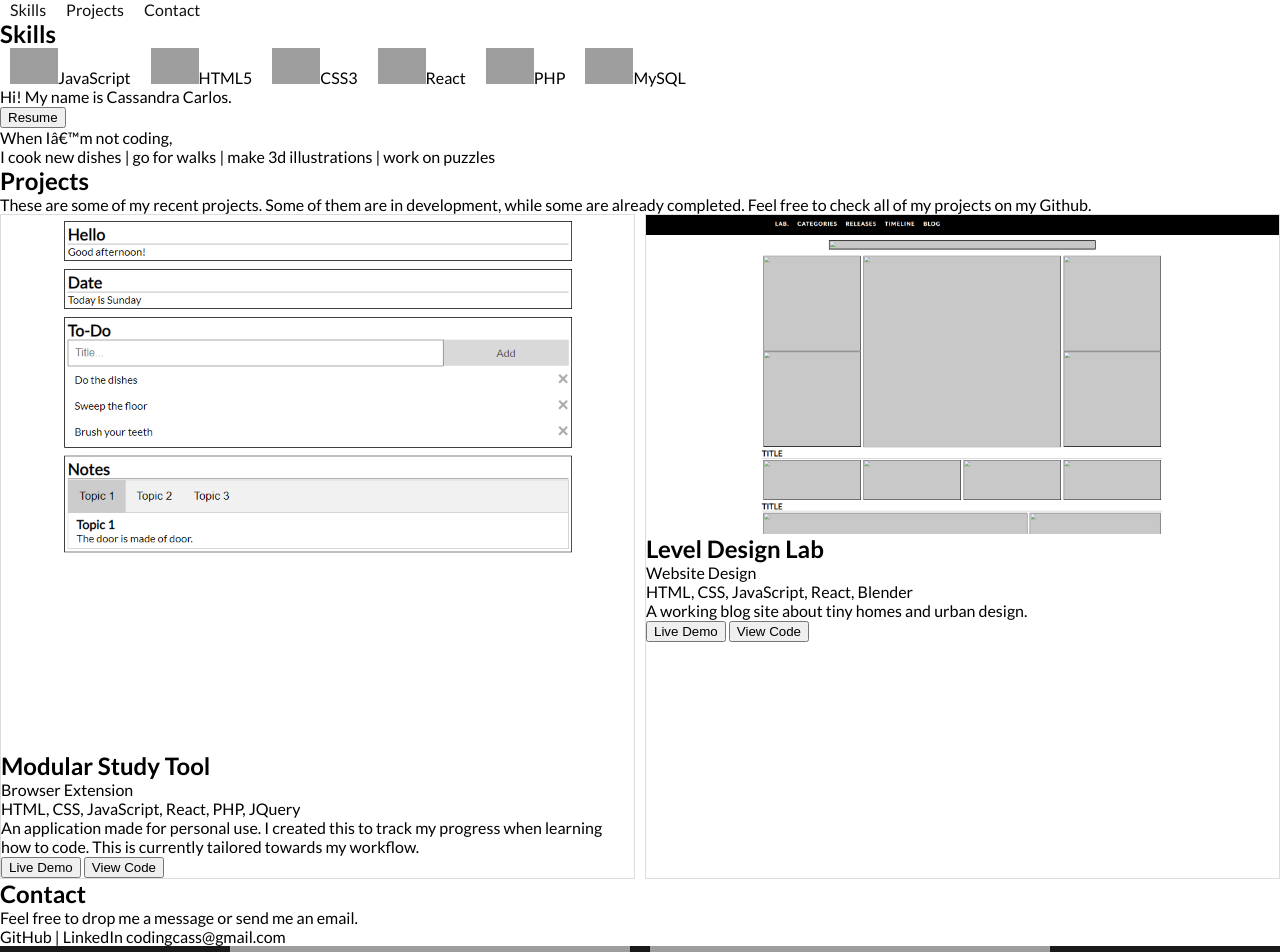
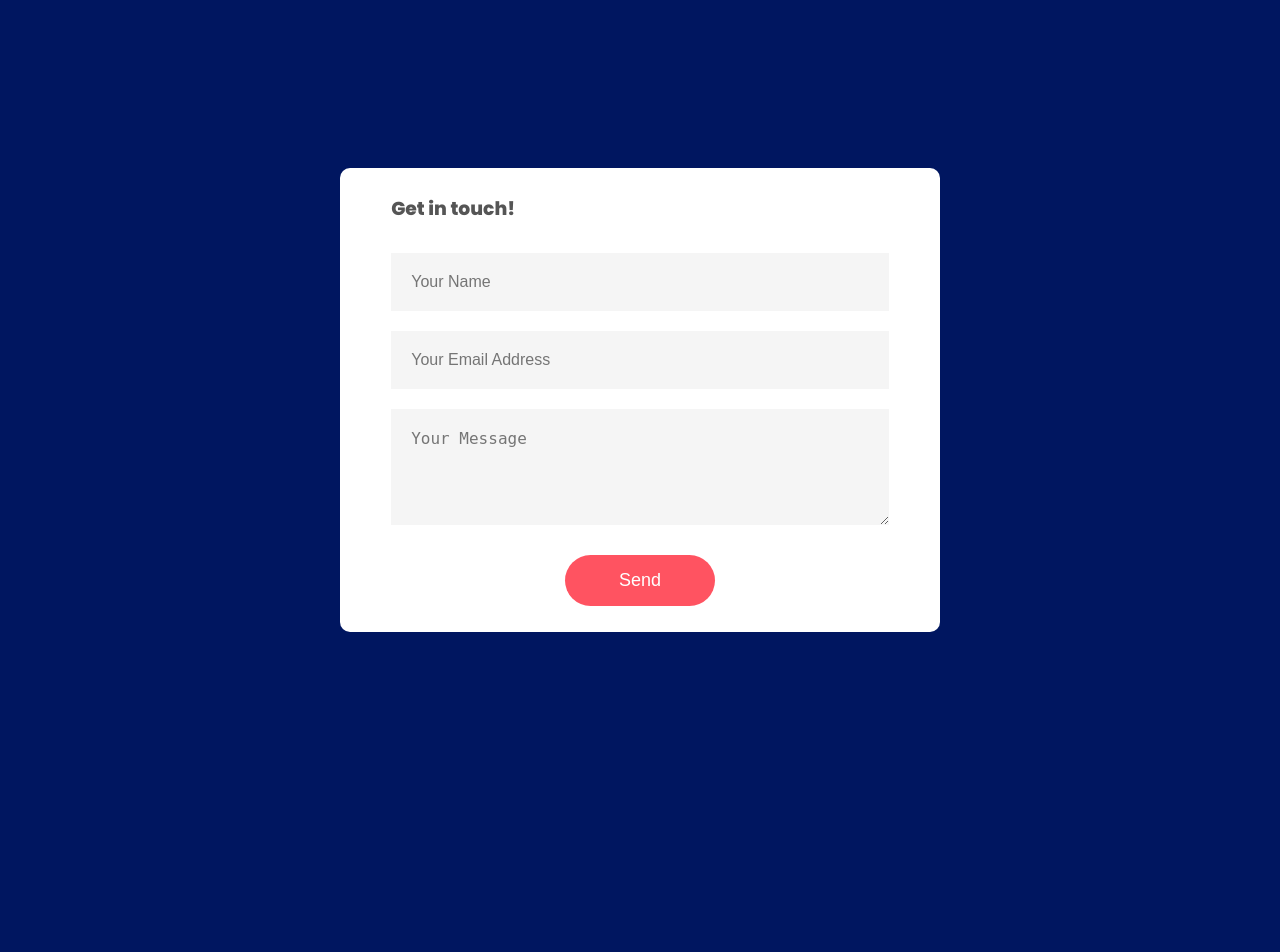
Before and after one commit to cassandracarlos/cassandracarlos.github.io, a PHP site: page / in a window 1280 px wide. Shown: the top 952 px of the page. After the commit the page ends 632 px from the top, so only its background shows below. Run offline with PHP 8.4, Linux system fonts and the light colour scheme; grey boxes are pictures that could not be loaded.

Commit message:
Contact form beta!
Through formsubmit

```diff
--- a/index.html
+++ b/index.html
@@ -6,81 +6,63 @@
     <meta name="viewport" content="width=device-width, initial-scale=1">
 </head>
 <body>
-
-    <section class="home" id="home">
+    <div class="container">
+        <form action="https://formsubmit.co/codingcass@gmail.com" method="POST">
+            <h3>Get in touch!</h3>
+            <input type="text" name="name" placeholder="Your Name" required>
+            <input type="email" name="email" placeholder="Your Email Address"required>
+            <textarea id="message" rows="4" placeholder="Your Message"></textarea>
+            <button type="submit">Send</button>
+        </form>
+    </div>
+<!--
+    <section class="skill" id="s01">
+        <p class="text-name">Cassandra Carlos</p>
+        <p class="text-head">Full Stack Developer</p>
         <ul>
-            <li><a href="#skills">Skills</a></li>
-            <li><a href="#projects">Projects</a></li>
-            <li><a href="#contact">Contact</a></li>
+            <li>
+                <img src="images/h5.png" alt="HTML5 logo" />
+                <p>HTML5</p>
+            </li>
+            <li>
+                <img src="images/cs.png" alt="CSS3 logo" />
+                <p>CSS3</p>
+            </li>
+            <li>
+                <img src="images/js.png" alt="JavaScript logo" />
+                <p>JavaScript</p>
+            </li>
+            <li>
+                <img src="images/re.png" alt="React logo" />
+                <p>React</p>
+            </li>
         </ul>
     </section>
-    <section class="skills" id="skills">
-        <h1>Skills</h1>
+
+    <section class="contact" id="s02">
+
+        <p class="text-head">Get in touch</p>
+
+        <form action="" method="get">
+            <input type="text" id="name" placeholder="Your Name">
+            <input type="text" id="email" placeholder="Your Email Address">
+            <input type="text" id="message" placeholder="Your Message">
+            <input type="submit" value="Submit">
+        </form>
+
         <ul>
-            <li><img src="logo/js.png" alt="JavaScript" />JavaScript</li>
-            <li><img src="logo/h5.png" alt="HTML5" />HTML5</li>
-            <li><img src="logo/cs.png" alt="CSS3" />CSS3</li>
-            <li><img src="logo/re.png" alt="React" />React</li>
-            <li><img src="logo/re.png" alt="React" />PHP</li>
-            <li><img src="logo/re.png" alt="React" />MySQL</li>
+            <li>
+                <a><img src="images/gh.png" alt="Link to my GitHub profile." /></a>
+            </li>
+            <li>
+                <a><img src="images/li.png" alt="Link to my LinkedIn profile." /></a>
+            </li>
         </ul>
-        <span class="about">
-            <p class="me">Hi! My name is Cassandra Carlos.</p>
-            <p class="status"></p>
-            <button type="resume">Resume</button>
-            <p>When I’m not coding,</p>
-            <p>I cook new dishes | go for walks | make 3d illustrations | work on puzzles</p>
-        </span>
-    </section>
-    <section class="projects" id="projects">
-        <div class="info">
-            <h1>Projects</h1>
-            <p>These are some of my recent projects. Some of them are in development, while some are already completed. Feel free to check all of my projects on my Github.</p>
-        </div>
-        <div class="grid">
-            <div class="cell">
-                <img src="images/mod.png" alt="Image 1">
-                <span id="info">
-                    <h2>Modular Study Tool</h2>
-                    <p class="tag">Browser Extension</p>
-                    <p class="stack">HTML, CSS, JavaScript, React, PHP, JQuery</p>
-                    <p>An application made for personal use. I created this to track my progress when learning how to code. This is currently tailored towards my workflow.</p>
-                </span>
-                <span id="button">
-                    <button type="demo">Live Demo</button>
-                    <button type="code">View Code</button>
-                </span>
-            </div>
-            <div class="cell">
-                <img src="images/blog.png" alt="Image 3">
-                <span id="info">
-                    <h2>Level Design Lab</h2>
-                    <p class="tag">Website Design</p>
-                    <p class="stack">HTML, CSS, JavaScript, React, Blender</p>
-                    <p class="blurb">A working blog site about tiny homes and urban design.</p>
-                </span>
-                <span id="button">
-                    <button type="demo">Live Demo</button>
-                    <button type="code">View Code</button>
-                </span>
-            </div>
-        </div>
-    </section>
-    <section class="contact" id="contact">
-        <div class="info">
-            <h1>Contact</h1>
-            <p>Feel free to drop me a message or send me an email.</p>
-            GitHub | LinkedIn
-            codingcass@gmail.com
-        </div>
-    </section>
-    <section class="footer">
-        <ul>
-            <li><a><img src="logo/h5.png" alt="GitHub" /></a></li>
-            <li><a><img src="logo/cs.png" alt="LinkedIn" /></a></li>
-        </ul>
-        <a href="#home">Back to Top</a>
+
     </section>
 
+    <section class="work" id="s03">
+    </section>
+-->
 </body>
 </html>
--- a/style.css
+++ b/style.css
@@ -1,73 +1,76 @@
-@import url('https://fonts.googleapis.com/css2?family=Lato:wght@400;700&display=swap');
-*{
-margin:0;
-box-sizing:border-box;
+@import url('https://fonts.googleapis.com/css2?family=Poppins:wght@400;600;800&display=swap');
+* {
+    margin: 0;
+    box-sizing: border-box;
 }
-html{
-scroll-behavior:smooth;
+body {
+    font-family: 'Poppins', sans-serif;
 }
-body{
-font-family:'Lato', sans-serif;
+/*
+a {
+    color:#222;
+    text-decoration:none;
 }
-a{
-color:#111;
-text-decoration:none;
+img {
+    display: block;
 }
-.skills{
-background:#fff;
+ul {
+    margin: 0;
+    padding: 0;
 }
-.skills img{
-height:auto;
-width:48px;
+li {
+    display: flex;
+    align-items: center;
+    list-style: none;
 }
-.home ul,.skills ul{
-margin:0;
-padding:0;
-display:flex;
-list-style:none;
-flex-wrap:wrap;
+.text-name {
+    font-size: 1.5rem;
+    font-weight: 600;
 }
-.home li,.skills li{
-padding:0 10px;
+.text-head {
+    font-size: 1.25rem;
+    font-weight: 600;
 }
-.grid{
-display:grid;
-grid-template-columns:repeat(2, 1fr);
-grid-gap:10px;
+*/
+.container{
+    width: 100%;
+    height: 100vh;
+    background: #001660;
+    display: flex;
+    align-items: center;
+    justify-content: center;
 }
-.cell{
-display:flex;
-flex-direction:column;
-border:1px solid rgb(220,220,220);
+form{
+    background: #fff;
+    display: flex;
+    flex-direction: column;
+    padding: 2vw 4vw;
+    width: 90%;
+    max-width: 600px;
+    border-radius: 10px;
 }
-.cell img{
-width:100%;
-height:auto;
+form h3{
+    color: #555;
+    font-weight: 800;
+    margin-bottom: 20px;
 }
-@media(max-width: 900px){
-.projects{min-height:320vh;}
-.grid{grid-template-columns: 1fr;}
+form input, form textarea{
+    border: 0;
+    margin: 10px 0;
+    padding: 20px;
+    outline: none;
+    background: #f5f5f5;
+    font-size: 16px;
 }
-.footer{
-background:rgb(25,25,25);
+form button{
+    padding: 15px;
+    background: #ff5361;
+    color: #fff;
+    font-size: 18px;
+    border: 0;
+    outline: none;
+    cursor: pointer;
+    width: 150px;
+    margin: 20px auto 0;
+    border-radius: 30px;
 }
-.footer ul{
-margin:0;
-padding:0;
-display:flex;
-list-style:none;
-justify-content:center;
-flex-wrap:wrap;
-}
-.footer li{
-padding:0 10px;
-}
-.footer a{
-color:#eee;
-margin:0;
-padding:0;
-display:flex;
-list-style:none;
-justify-content:center;
-flex-wrap:wrap;
-}
```
Also changed, not shown: images/blog.png (deleted), images/gh.png (added), images/li.png (added), images/mod.png (deleted).
